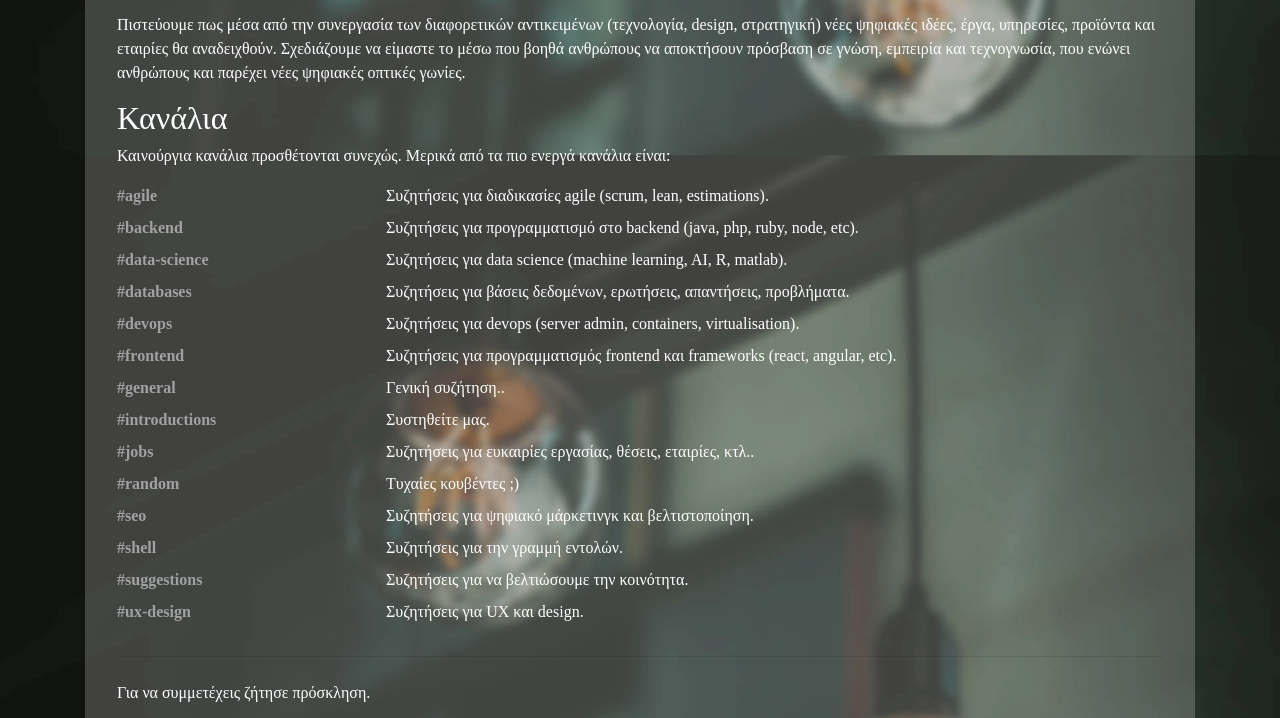
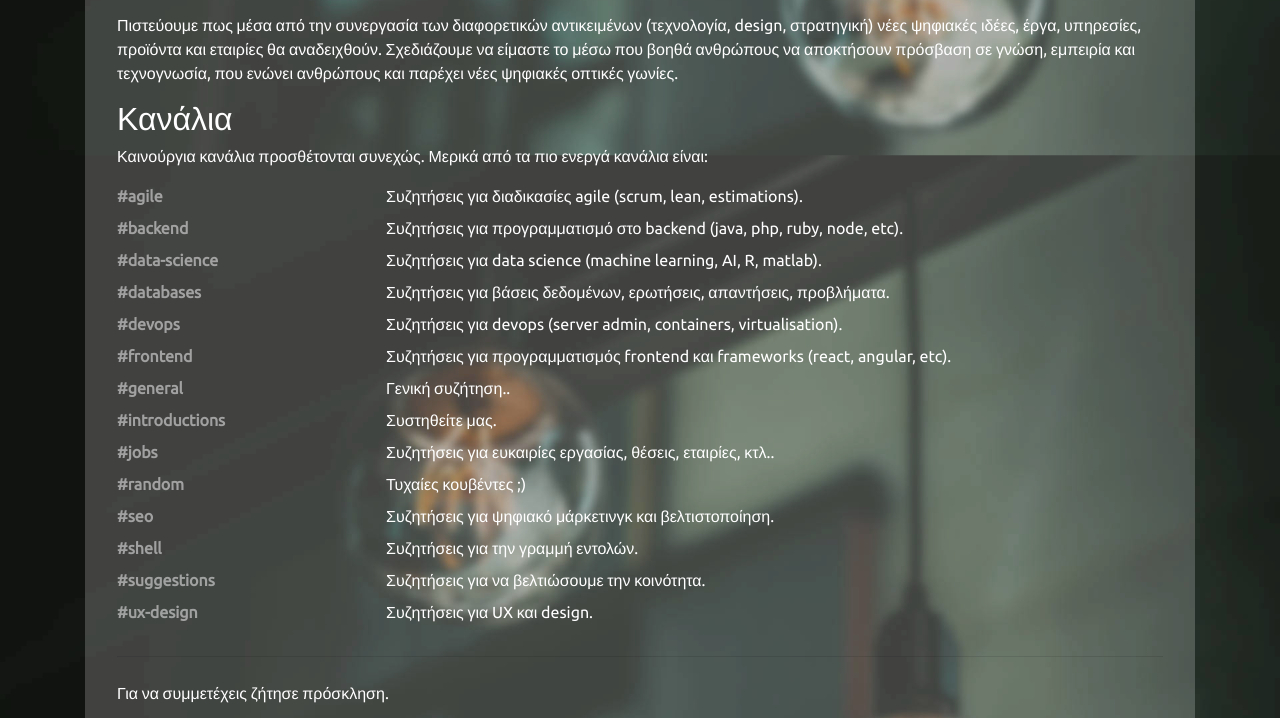
Before and after one commit to greekdigitalcommunity/greekdigitalcommunity.github.io, a website: page about.html in a window 1280 px wide. Shown: the part 698-1416 px from the top of the page. Drawn offline with Linux system fonts and the light colour scheme.

Commit message:
Add Ubuntu font from CDN

```diff
--- a/about.html
+++ b/about.html
@@ -23,6 +23,9 @@
 
     <!-- Custom styles for this template -->
     <link href="css/full.css" rel="stylesheet">
+
+    <!-- Ubuntu font -->
+    <link href="https://fonts.googleapis.com/css?family=Ubuntu" rel="stylesheet">
 
   </head>
 
--- a/css/full.css
+++ b/css/full.css
@@ -10,7 +10,7 @@ body {
     -moz-background-size: cover;
     background-size: cover;
     -o-background-size: cover;
-    font-family: "Ubuntu";
+    font-family: "Ubuntu", "Helvetica Neue";
     color: #ffffff;
     min-height:100%;
     height:auto;
```
Also changed, not shown: index.html (+3 -0 lines).
